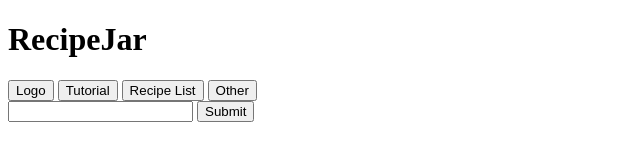
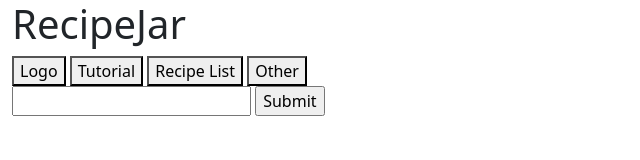
Before and after one commit to lauraa0055/cisc4900, a plain HTML site: page index.html in a window 1280 px wide. Shown: the whole page, without its empty margins (0-640 px from the left). Drawn offline with nearby package versions, Linux system fonts and the light colour scheme.

Commit message:
R: added css and bootstrap with minimal info

```diff
--- a/index.html
+++ b/index.html
@@ -4,28 +4,33 @@
 <html lang="en">
 <head>
 	<title>RecipeJar</title>
-	<h1>RecipeJar</h1>
+	<div class = "container-fluid" id = "header-title">
+		<h1>RecipeJar</h1>
+	</div>
+		<meta charset="utf-8">
+    <meta name="viewport" content="width=device-width, initial-scale=1">
+	    <link href="https://cdn.jsdelivr.net/npm/bootstrap@5.3.3/dist/css/bootstrap.min.css" rel="stylesheet" integrity="sha384-QWTKZyjpPEjISv5WaRU9OFeRpok6YctnYmDr5pNlyT2bRjXh0JMhjY6hW+ALEwIH" crossorigin="anonymous">
+<link rel="stylesheet" type="text/css" href="style.css">
+
 </head>
 
-<body>
+<body id = "webpage">
 
-	<div>
-
-	<button>Logo</button>
-	<button>Tutorial</button>
-	<button>Recipe List</button>
-	<button>Other</button>
-
+	<div id = "nav-buttons" class="container-fluid">
+		<button>Logo</button>
+		<button>Tutorial</button>
+		<button>Recipe List</button>
+		<button>Other</button>
 	</div>
 
-	<div>
+	<div id = "search-items" class = "container-fluid">
 		<form>
 			<input type="text">
 			<input type="submit">
 		</form>
 	</div>
 
-
+<script src="https://cdn.jsdelivr.net/npm/bootstrap@5.3.3/dist/js/bootstrap.bundle.min.js" integrity="sha384-YvpcrYf0tY3lHB60NNkmXc5s9fDVZLESaAA55NDzOxhy9GkcIdslK1eN7N6jIeHz" crossorigin="anonymous"></script>
 </body>
 
 </html>
```
